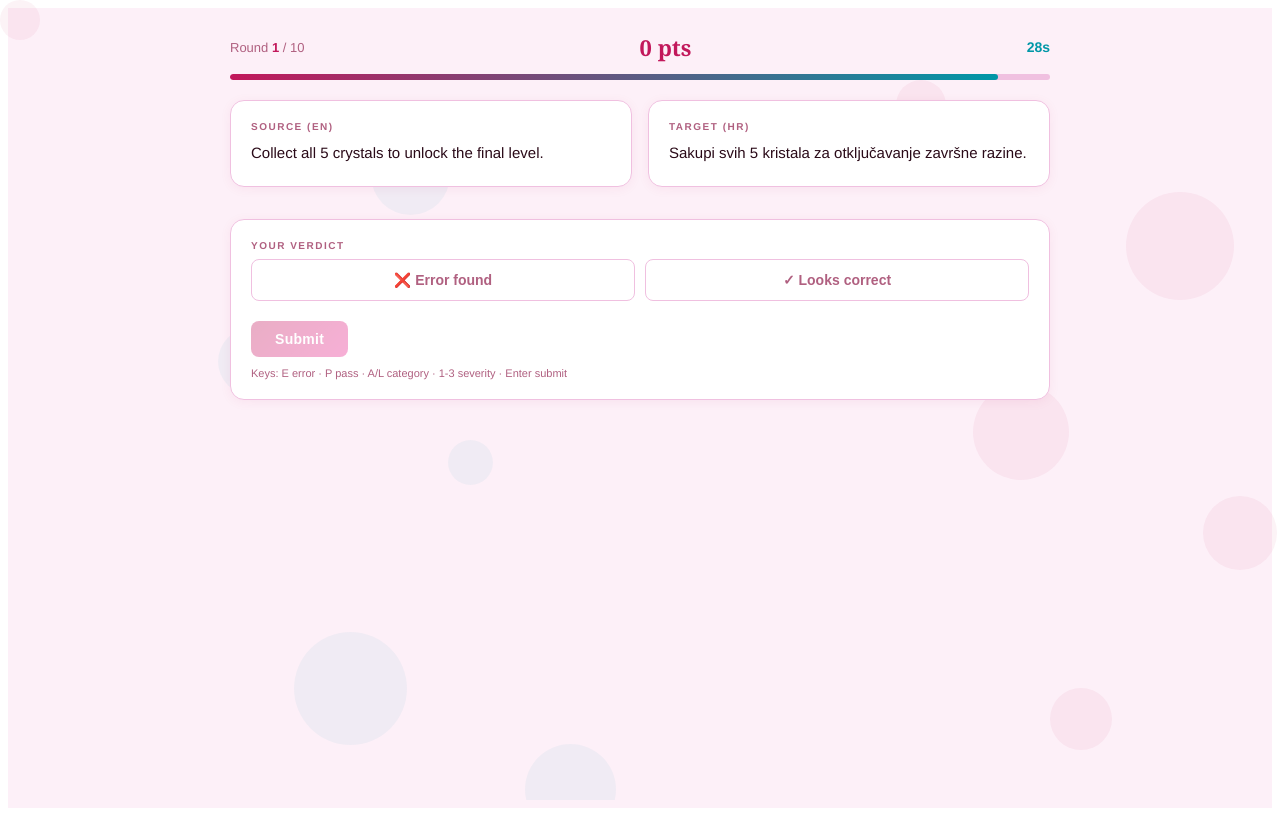
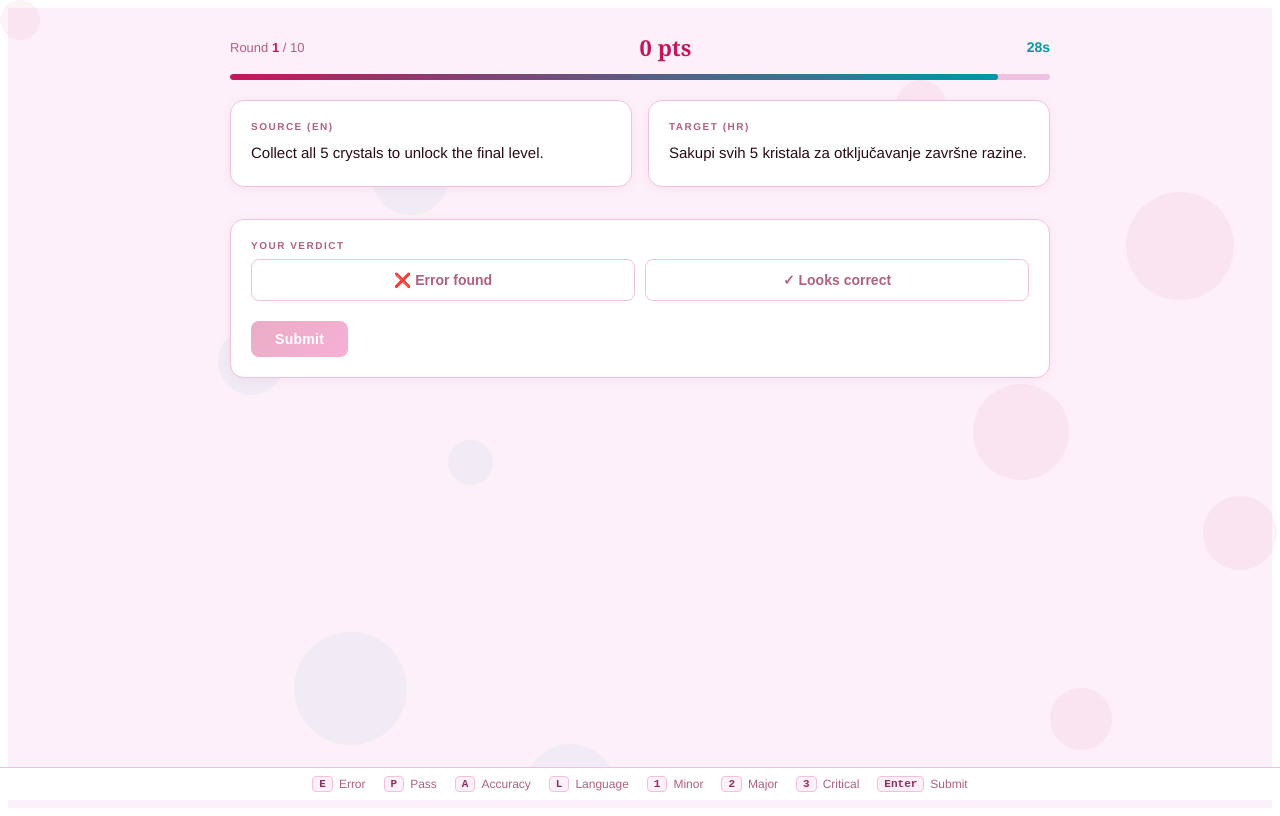
Before and after one commit to zirafinjezik/lqa_game, a React (Vite) app: page / in a window 1280 px wide. Both pictures are taken after a click on the button "Start Game". Built offline with nearby package versions, Linux system fonts and the light colour scheme.

Commit message:
Added legend

```diff
--- a/src/components/GameScreen.jsx
+++ b/src/components/GameScreen.jsx
@@ -140,9 +140,6 @@ export default function GameScreen({ rounds, onFinish }) {
             onClick={handleSubmit}
             disabled={!answer.verdict || (answer.verdict === "error" && (!answer.category || !answer.severity))}
           >Submit</button>
-          <div style={{ marginTop: 10, fontSize: 11, color: C.textMute }}>
-            Keys: E error · P pass · A/L category · 1-3 severity · Enter submit
-          </div>
         </div>
       )}
 
@@ -181,9 +178,17 @@ export default function GameScreen({ rounds, onFinish }) {
           <button style={css.btn} onClick={handleNext}>
             {round + 1 >= total ? "See Final Score" : "Next Round →"}
           </button>
-          <span style={{ marginLeft: 12, fontSize: 11, color: C.textMute }}>Enter</span>
+
         </div>
       )}
+      <div style={{ position: "fixed", bottom: 0, left: 0, right: 0, background: C.surface, borderTop: `1px solid ${C.border}`, padding: "8px 16px", display: "flex", gap: 18, justifyContent: "center", flexWrap: "wrap", fontSize: 12, color: C.textMute, zIndex: 2 }}>
+        {[["E", "Error"], ["P", "Pass"], ["A", "Accuracy"], ["L", "Language"], ["1", "Minor"], ["2", "Major"], ["3", "Critical"], ["Enter", result ? "Next" : "Submit"]].map(([k, label]) => (
+          <span key={k} style={{ display: "flex", gap: 6, alignItems: "center" }}>
+            <kbd style={{ background: C.bg, border: `1px solid ${C.border}`, borderRadius: 4, padding: "1px 6px", fontFamily: "monospace", fontSize: 11, color: C.textMid, fontWeight: 700 }}>{k}</kbd>
+            {label}
+          </span>
+        ))}
+      </div>
     </div>
   );
 }
```
